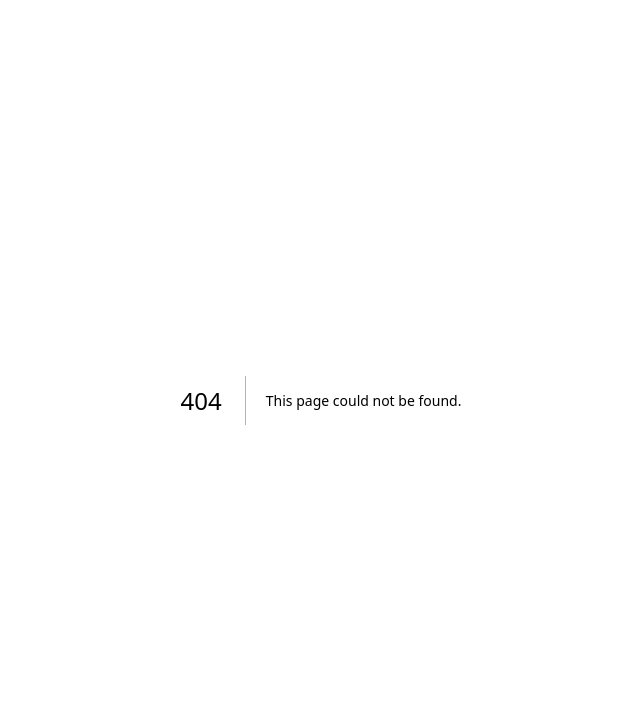
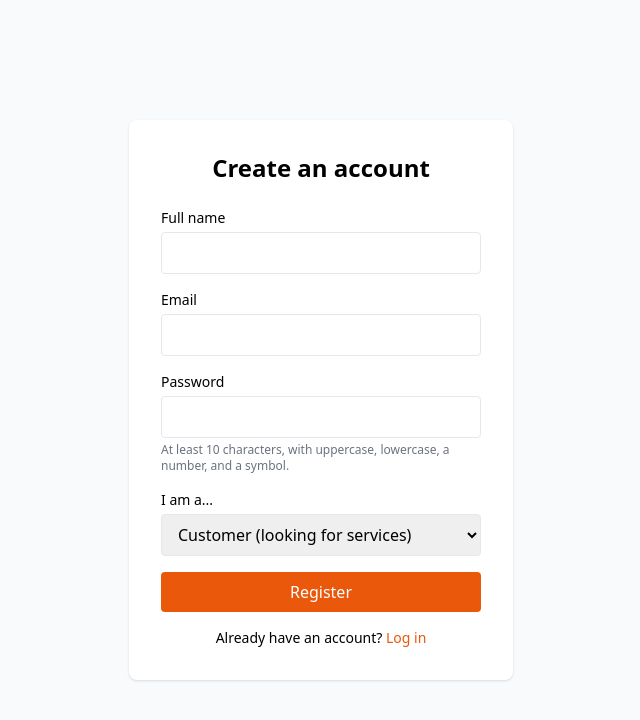
Before and after one commit to anshuyas/sewaconnect, a Next.js app: page /register in a window 1280 px wide. Before the commit this address had no page. Shown: the top 720 px of the page, without its empty margins (319-959 px from the left). Built offline with nearby package versions, Linux system fonts and the light colour scheme.

Commit message:
added registration page

```diff
--- /dev/null
+++ b/src/app/register/page.tsx
@@ -0,0 +1,141 @@
+"use client";
+
+import { useState } from "react";
+import { useRouter } from "next/navigation";
+
+export default function RegisterPage() {
+  const router = useRouter();
+  const [form, setForm] = useState({
+    name: "",
+    email: "",
+    password: "",
+    role: "customer" as "customer" | "provider",
+  });
+  const [error, setError] = useState("");
+  const [passwordHints, setPasswordHints] = useState<string[]>([]);
+  const [loading, setLoading] = useState(false);
+
+  function handleChange(e: React.ChangeEvent<HTMLInputElement | HTMLSelectElement>) {
+    setForm({ ...form, [e.target.name]: e.target.value });
+  }
+
+  async function handleSubmit(e: React.FormEvent) {
+    e.preventDefault();
+    setError("");
+    setPasswordHints([]);
+    setLoading(true);
+
+    try {
+      const res = await fetch("/api/auth/register", {
+        method: "POST",
+        headers: { "Content-Type": "application/json" },
+        body: JSON.stringify(form),
+      });
+
+      const data = await res.json();
+
+      if (!res.ok) {
+        setError(data.error || "Registration failed");
+        if (data.reasons) setPasswordHints(data.reasons);
+        setLoading(false);
+        return;
+      }
+
+      router.push("/login");
+    } catch {
+      setError("Something went wrong. Please try again.");
+      setLoading(false);
+    }
+  }
+
+  return (
+    <main className="min-h-screen flex items-center justify-center bg-gray-50 px-4">
+      <div className="w-full max-w-sm bg-white p-8 rounded-lg shadow">
+        <h1 className="text-2xl font-semibold mb-6 text-center">Create an account</h1>
+
+        <form onSubmit={handleSubmit} className="space-y-4">
+          <div>
+            <label className="block text-sm font-medium mb-1">Full name</label>
+            <input
+              name="name"
+              required
+              minLength={2}
+              value={form.name}
+              onChange={handleChange}
+              className="w-full border rounded px-3 py-2"
+            />
+          </div>
+
+          <div>
+            <label className="block text-sm font-medium mb-1">Email</label>
+            <input
+              type="email"
+              name="email"
+              required
+              value={form.email}
+              onChange={handleChange}
+              className="w-full border rounded px-3 py-2"
+            />
+          </div>
+
+          <div>
+            <label className="block text-sm font-medium mb-1">Password</label>
+            <input
+              type="password"
+              name="password"
+              required
+              minLength={10}
+              value={form.password}
+              onChange={handleChange}
+              className="w-full border rounded px-3 py-2"
+            />
+            <p className="text-xs text-gray-500 mt-1">
+              At least 10 characters, with uppercase, lowercase, a number, and a symbol.
+            </p>
+          </div>
+
+          <div>
+            <label className="block text-sm font-medium mb-1">I am a...</label>
+            <select
+              name="role"
+              value={form.role}
+              onChange={handleChange}
+              className="w-full border rounded px-3 py-2"
+            >
+              <option value="customer">Customer (looking for services)</option>
+              <option value="provider">Provider (offering services)</option>
+            </select>
+          </div>
+
+          {error && (
+            <div className="text-red-600 text-sm">
+              <p>{error}</p>
+              {passwordHints.length > 0 && (
+                <ul className="list-disc list-inside mt-1">
+                  {passwordHints.map((hint) => (
+                    <li key={hint}>{hint}</li>
+                  ))}
+                </ul>
+              )}
+            </div>
+          )}
+
+          <button
+            type="submit"
+            disabled={loading}
+            className="w-full bg-orange-600 text-white rounded py-2 font-medium hover:bg-orange-700 disabled:opacity-50"
+          >
+            {loading ? "Creating account..." : "Register"}
+          </button>
+        </form>
+
+        <p className="text-sm text-center mt-4">
+          Already have an account?{" "}
+          <a href="/login" className="text-orange-600 hover:underline">
+            Log in
+          </a>
+        </p>
+      </div>
+    </main>
+  );
+}
```
